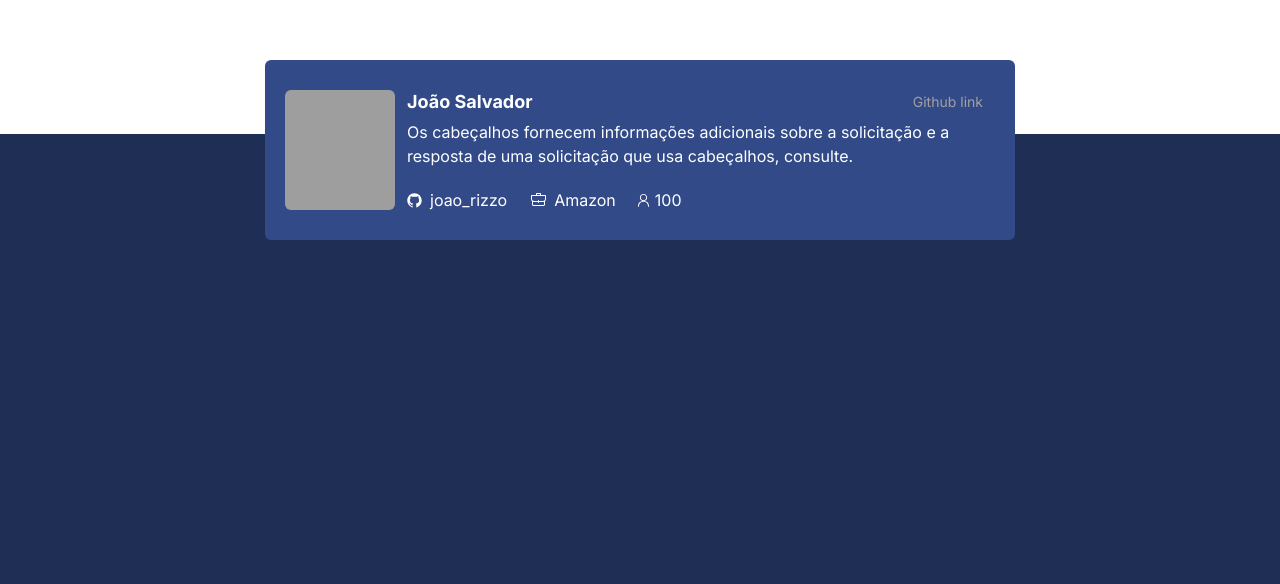
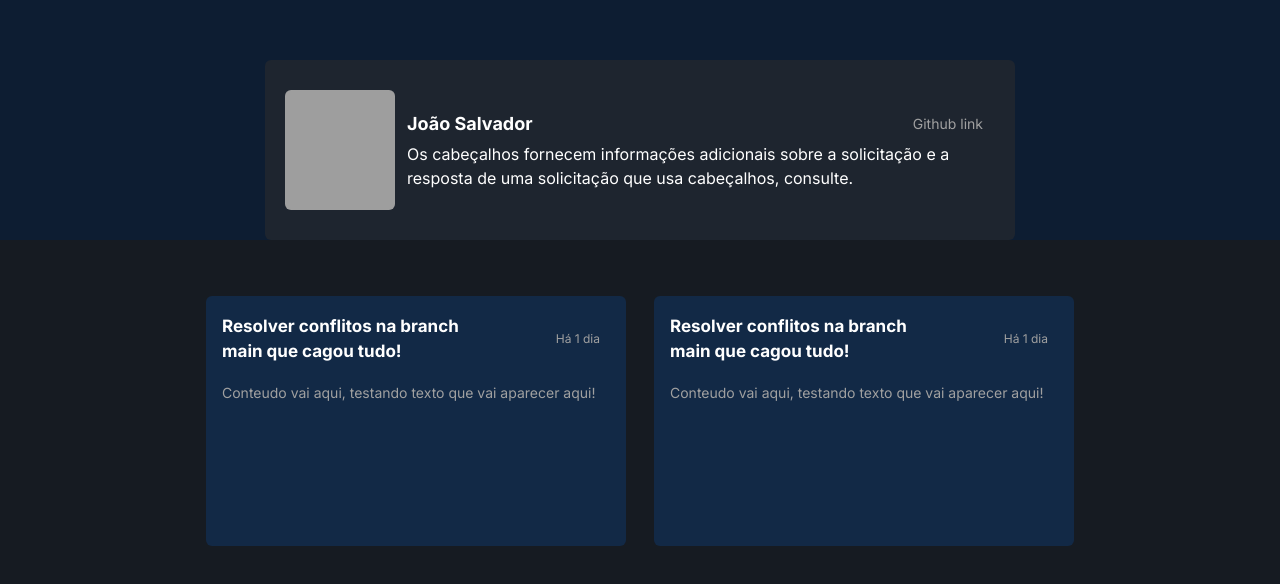
Before and after one commit to Ssalvador221/github-blog, a Next.js app: page / in a window 1280 px wide. Shown: the part 116-700 px from the top of the page. Built offline with nearby package versions, Linux system fonts and the light colour scheme; grey boxes are pictures that could not be loaded.

Commit message:
wip: issue cards and fix tailwind config

```diff
--- a/src/app/globals.css
+++ b/src/app/globals.css
@@ -1,17 +1,3 @@
 @tailwind base;
 @tailwind components;
 @tailwind utilities;
-
-:root {
-  --foreground-rgb: 0, 0, 0;
-  --background-start-rgb: 214, 219, 220;
-  --background-end-rgb: 255, 255, 255;
-}
-
-@media (prefers-color-scheme: dark) {
-  :root {
-    --foreground-rgb: 255, 255, 255;
-    --background-start-rgb: 0, 0, 0;
-    --background-end-rgb: 0, 0, 0;
-  }
-}
--- a/src/app/layout.tsx
+++ b/src/app/layout.tsx
@@ -15,7 +15,7 @@ export default function RootLayout({
 }>) {
   return (
     <html lang="pt-br">
-      <body className={`${inter.className} bg-[#1f2e55]`}>{children}</body>
+      <body className={`${inter.className} bg-[#161b22]`}>{children}</body>
     </html>
   );
 }
--- a/src/components/Card/Card.tsx
+++ b/src/components/Card/CardProfile.tsx
@@ -2,20 +2,8 @@ import { BackpackIcon, BookmarkIcon, GitHubLogoIcon, PersonIcon } from '@radix-u
 import React from 'react'
 
 function Card() {
-
-  const links = [
-    {
-        userInfo: {
-            username: 'joao_rizzo',
-            company: "Amazon",
-            followers: 100
-        }
-    }
-  ]
-
-
   return (
-    <div className='flex w-[750px] h-[180px] bg-[#324a87] rounded-md'>
+    <div className='flex w-[750px] h-[180px] bg-[#1e252f] rounded-md'>
         <div className='w-full h-full flex flex-row items-center p-5'>
             <img src="https://i.pravatar.cc/300?u=a042581f4e29026707d" className='rounded-md w-[110px] h-[120px]' />
             <div className='infos w-full text-white flex flex-col gap-1 p-3'>
@@ -25,18 +13,7 @@ function Card() {
                 </div>
 
                 <p>Os cabeçalhos fornecem informações adicionais sobre a solicitação e a resposta de uma solicitação que usa cabeçalhos, consulte.</p>
-                <div className='footer w-full flex flex-row items-center pt-4'>
-                    {links.map((link) => (
-                        <>
-                            <GitHubLogoIcon />
-                            <p className='px-2 pr-6'>{link.userInfo.username}</p>
-                            <BackpackIcon  />
-                            <p className='px-2 pr-5'>{link.userInfo.company}</p>
-                            <PersonIcon />
-                            <p className='pl-1'>{link.userInfo.followers}</p>
-                        </>
-                    ))}
-                </div>
+
             </div>
         </div>
     </div>
--- a/src/components/Header/Header.tsx
+++ b/src/components/Header/Header.tsx
@@ -1,9 +1,9 @@
 import React from 'react'
-import Card from '../Card/Card'
+import Card from '../Card/CardProfile'
 
 function Header() {
   return (
-    <div className='w-full h-[250px] bg-white flex justify-center'>
+    <div className='w-full flex justify-center bg-[#0d1d32]'>
         <div className='mt-44'>
             <Card />
         </div>
--- /dev/null
+++ b/src/modules/profile/components/Issue-Cards.tsx
@@ -0,0 +1,18 @@
+"use client"
+
+function IssueCards() {
+  return (
+    <div className='w-[420px] h-[250px] rounded-md bg-[#122946]'>
+      <div className="title w-full h-[70px] flex flex-row items-center px-4 pt-4 text-white ">
+          <h1 className="font-bold text-[17px] w-[250px] text-start">Resolver conflitos na branch main que cagou tudo! {/* TODO: ADD Title PROPS */}</h1>
+          <p className="text-[12px] text-end w-32 text-[#a0a0a0]">Há 1 dia {/* TODO: ADD DATA PROPS */}</p>
+      </div>
+      <div className="content">
+        {/* TODO: ADD CONTENT PROPS */}
+        <p className="text-[14px] p-4 text-[#a0a0a0]">Conteudo vai aqui, testando texto que vai aparecer aqui!</p>
+      </div>
+    </div>
+  )
+}
+
+export default IssueCards
--- /dev/null
+++ b/src/modules/profile/components/IssuesList.tsx
@@ -0,0 +1,13 @@
+"use client"
+import IssueCards from './Issue-Cards'
+
+function IssuesList() {
+  return (
+    <div className='flex justify-center w-full h-screen gap-7 mt-14'>
+      <IssueCards />
+      <IssueCards />
+    </div>
+  )
+}
+
+export default IssuesList
--- a/src/modules/profile/screen/Profile.tsx
+++ b/src/modules/profile/screen/Profile.tsx
@@ -1,9 +1,13 @@
 import Header from '@/components/Header/Header'
 import React from 'react'
+import IssuesList from '../components/IssuesList'
 
 function Profile() {
   return (
-    <Header />
+    <div>
+      <Header />
+      <IssuesList />
+    </div>
   )
 }
 
--- a/tailwind.config.ts
+++ b/tailwind.config.ts
@@ -1,10 +1,12 @@
 import type { Config } from "tailwindcss";
 
 const config: Config = {
-  content: [
-    "./src/pages/**/*.{js,ts,jsx,tsx,mdx}",
-    "./src/components/**/*.{js,ts,jsx,tsx,mdx}",
-    "./src/app/**/*.{js,ts,jsx,tsx,mdx}",
+    content: [
+    './app/**/*.{js,ts,jsx,tsx,mdx}',
+    './pages/**/*.{js,ts,jsx,tsx,mdx}',
+    './components/**/*.{js,ts,jsx,tsx,mdx}',
+
+    './src/**/*.{js,ts,jsx,tsx,mdx}',
   ],
   theme: {
     extend: {
```
Also changed, not shown: public/git-image.png (added), 1 other file (tests, documents, lock files or other folders).
